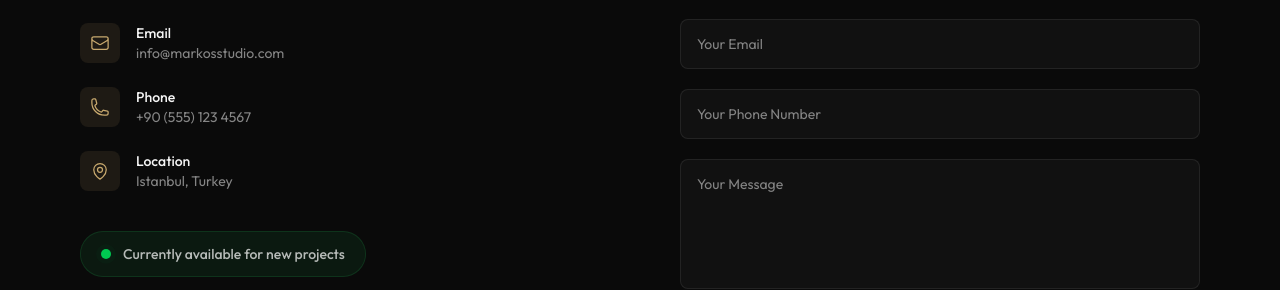
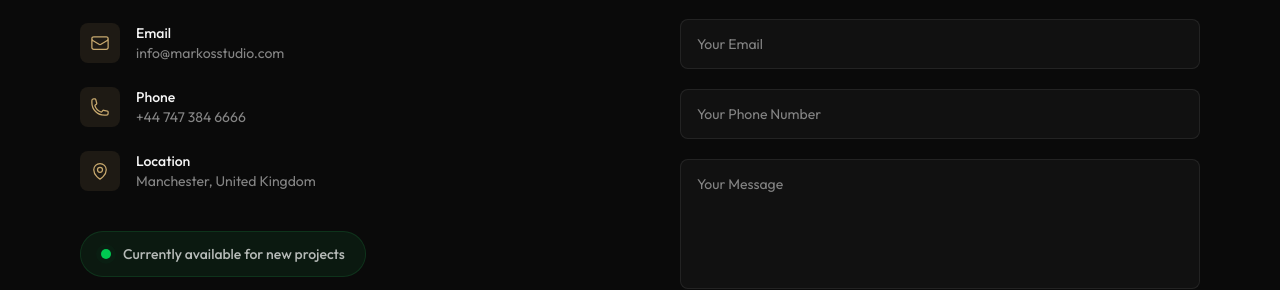
Before and after one commit to atakanclskn/markos-react-tailwind-vite-portfolio-website, a Next.js app: page / in a window 1280 px wide. Shown: the part 4061-4351 px from the top of the page. Built offline with nearby package versions, Linux system fonts and the light colour scheme.

Commit message:
feat: add ContactSection component with form submission and contact details.

```diff
--- a/src/components/ContactSection.tsx
+++ b/src/components/ContactSection.tsx
@@ -178,7 +178,7 @@ export default function ContactSection() {
                                             color: theme === 'dark' ? 'rgba(255,255,255,0.5)' : 'rgba(0,0,0,0.5)',
                                         }}
                                     >
-                                        +90 (555) 123 4567
+                                        +44 747 384 6666
                                     </p>
                                 </div>
                             </div>
@@ -213,7 +213,7 @@ export default function ContactSection() {
                                             color: theme === 'dark' ? 'rgba(255,255,255,0.5)' : 'rgba(0,0,0,0.5)',
                                         }}
                                     >
-                                        Istanbul, Turkey
+                                        Manchester, United Kingdom
                                     </p>
                                 </div>
                             </div>
```
